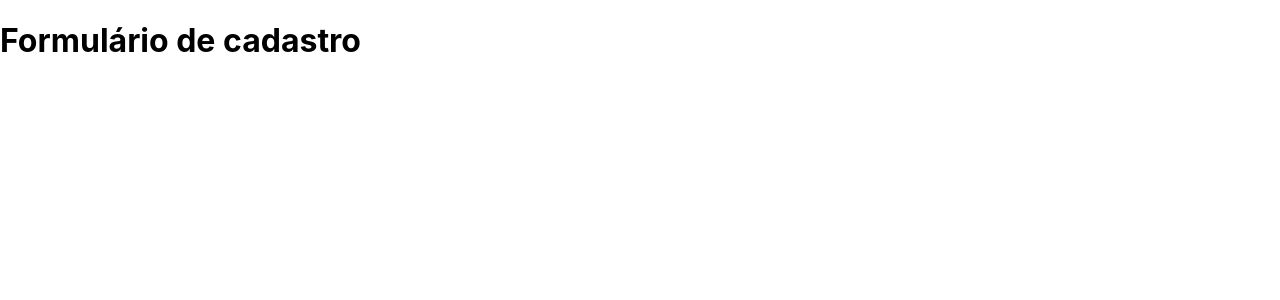
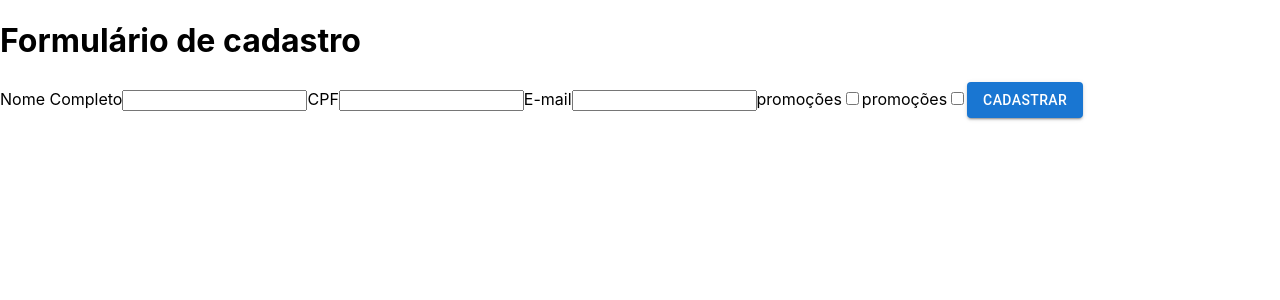
Before and after one commit to o-gariba/formulario-react-function-components, a React (Create React App) app: page / in a window 1280 px wide. Shown: the top 300 px of the page. Built offline with nearby package versions, Linux system fonts and the light colour scheme.

Commit message:
Primeiro botão com Material UI add.

```diff
--- a/package.json
+++ b/package.json
@@ -3,6 +3,10 @@
   "version": "0.1.0",
   "private": true,
   "dependencies": {
+    "@emotion/react": "^11.9.0",
+    "@emotion/styled": "^11.8.1",
+    "@mui/icons-material": "^5.6.1",
+    "@mui/material": "^5.6.1",
     "@testing-library/jest-dom": "^5.16.4",
     "@testing-library/react": "^12.1.4",
     "@testing-library/user-event": "^13.5.0",
--- a/src/App.js
+++ b/src/App.js
@@ -1,9 +1,17 @@
+import { Component, Fragment } from 'react';
 import './App.css';
+import FormCadastro from './components/FormCadastro/FormCadastro';
 
-function App() {
-  return (
-    <h1>Formulário de cadastro</h1>
-  );
+class App extends Component{
+  render() {
+    return (
+      // Fragment encapsula todas as tags para retornarmos apenas uma tag mãe, e não é renderizado no HTML.
+      <Fragment>
+        <h1>Formulário de cadastro</h1>
+        <FormCadastro/>
+      </Fragment>
+    );
+  }
 }
 
 export default App;
--- /dev/null
+++ b/src/components/FormCadastro/FormCadastro.jsx
@@ -0,0 +1,28 @@
+import React from "react";
+import { Button } from "@mui/material"
+
+// Function components é uma abordagem mais moderna, não necessáriamente melhor. Acho q é mais rápida de ser criada e usada para quando estamos lidando com stateless components (não muda o estado, como um componente que atualiza um bloco de notas)
+function FormCadastro() {
+    return(
+        <form>
+            <label>Nome Completo</label>
+            <input type="text"/>
+
+            <label>CPF</label>
+            <input type="text"/>
+
+            <label>E-mail</label>
+            <input type="email"/>
+
+            <label>promoções</label>
+            <input type="checkbox"/>
+
+            <label>promoções</label>
+            <input type="checkbox"/>
+
+            <Button variant="contained" color="primary" type="submit">Cadastrar</Button>
+        </form>
+    )
+}
+
+export default FormCadastro;
```
Also changed, not shown: 1 other file (tests, documents, lock files or other folders).
